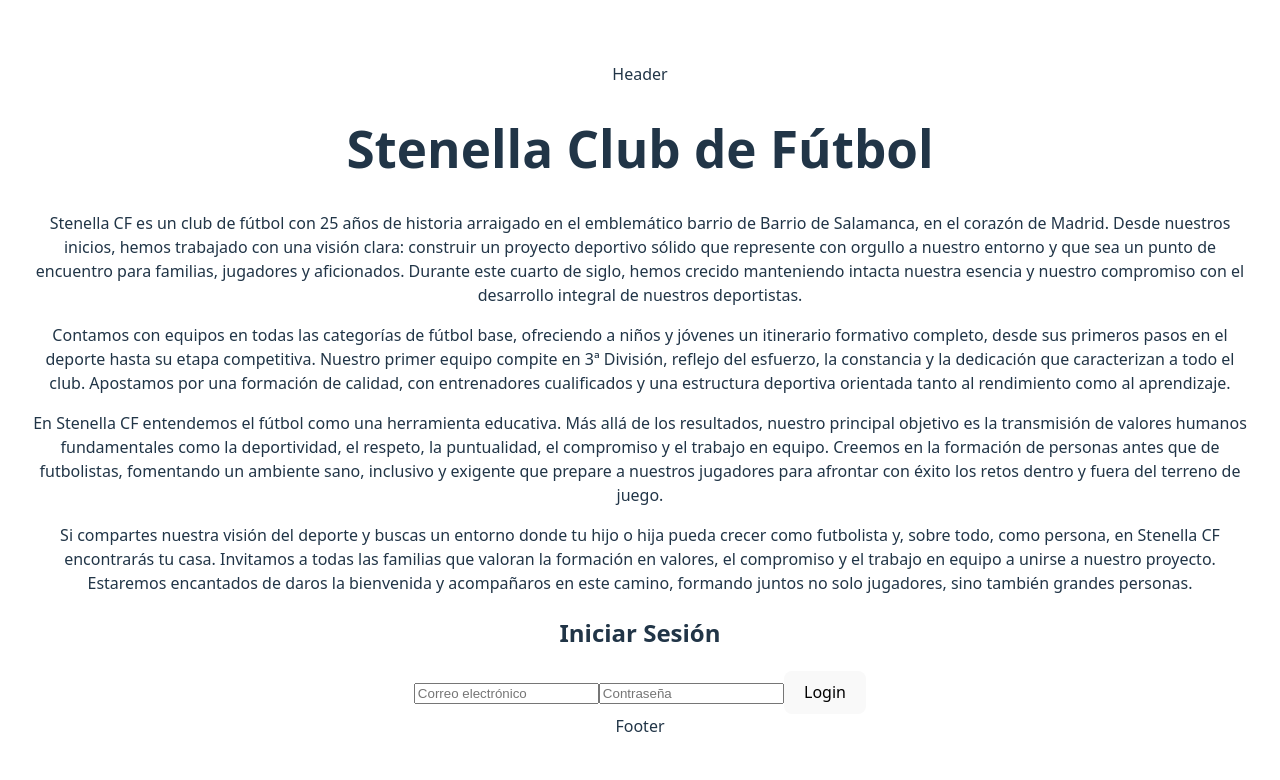
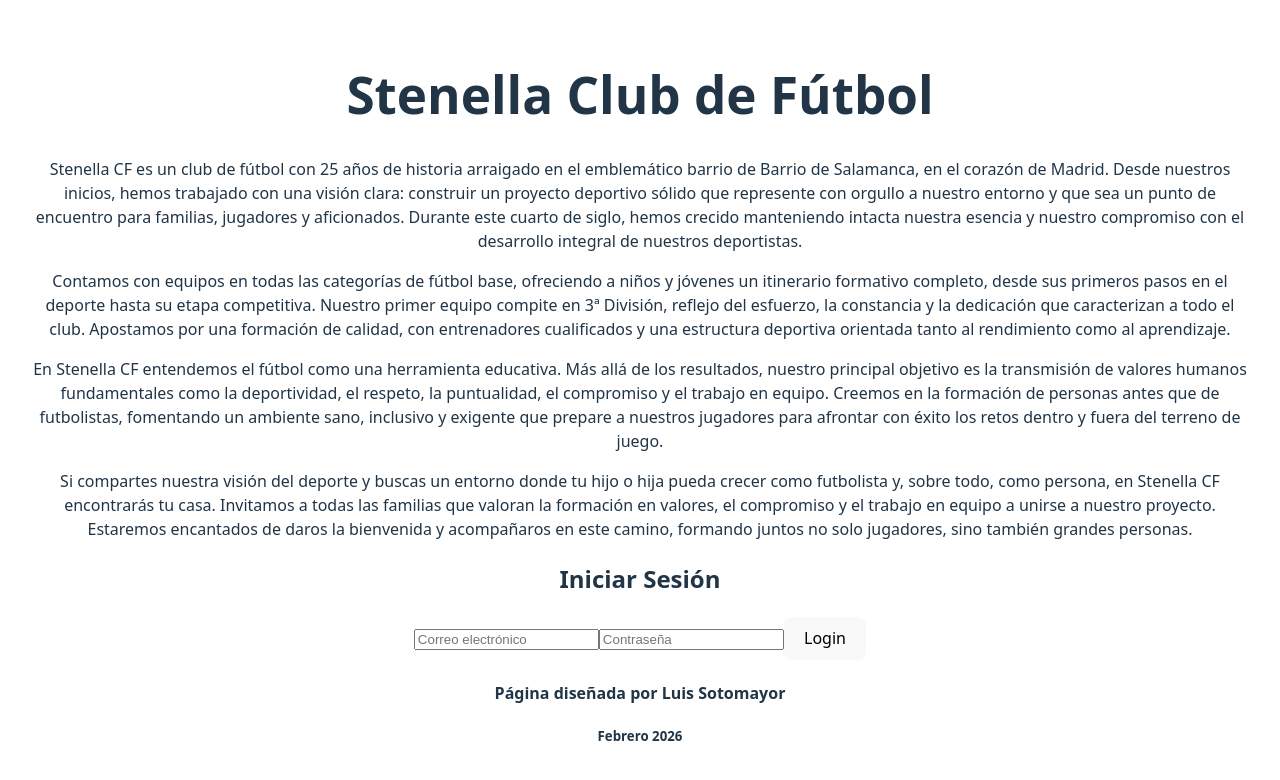
Before and after one commit to luigiSotomayor/proyectofinal, a React (Vite) app in the folder frontend/: page / in a window 1280 px wide. Shown: the top 780 px of the page. Built offline with nearby package versions, Linux system fonts and the light colour scheme.

Commit message:
update/ página home

```diff
--- a/frontend/src/components/Footer.jsx
+++ b/frontend/src/components/Footer.jsx
@@ -2,7 +2,10 @@ import React from 'react'
 
 const Footer = () => {
   return (
-    <div>Footer</div>
+    <footer className='footer'>
+        <h4>Página diseñada por Luis Sotomayor</h4>
+        <h5>Febrero 2026</h5>
+    </footer>
   )
 }
 
--- a/frontend/src/components/Header.jsx
+++ b/frontend/src/components/Header.jsx
@@ -1,8 +1,16 @@
-import React from 'react'
+import React from 'react';
+import {useNavigate} from 'react-router-dom';
 
 const Header = () => {
+    const navigate = useNavigate();
+    const navigateToHome = () => {
+        navigate('/');
+    };
+
   return (
-    <div>Header</div>
+    <header className="header">
+      <h1 onClick={navigateToHome}>Stenella Club de Fútbol</h1>
+    </header>
   )
 }
 
--- a/frontend/src/components/InfoClub.jsx
+++ b/frontend/src/components/InfoClub.jsx
@@ -3,7 +3,6 @@ import React from 'react'
 const InfoClub = () => {
   return (
     <div>
-        <h1>Stenella Club de Fútbol</h1>
       <p>
         Stenella CF es un club de fútbol con 25 años de historia arraigado en el
         emblemático barrio de Barrio de Salamanca, en el corazón de Madrid.
```
